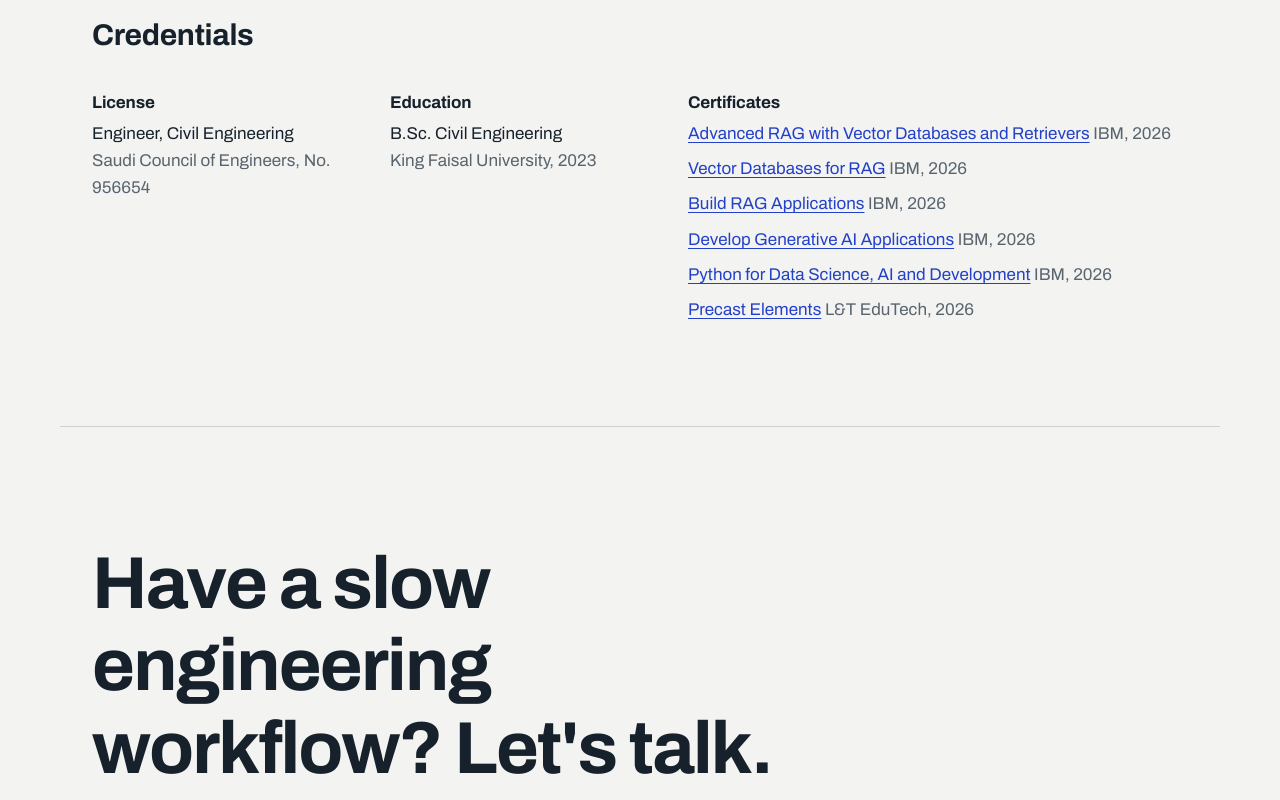
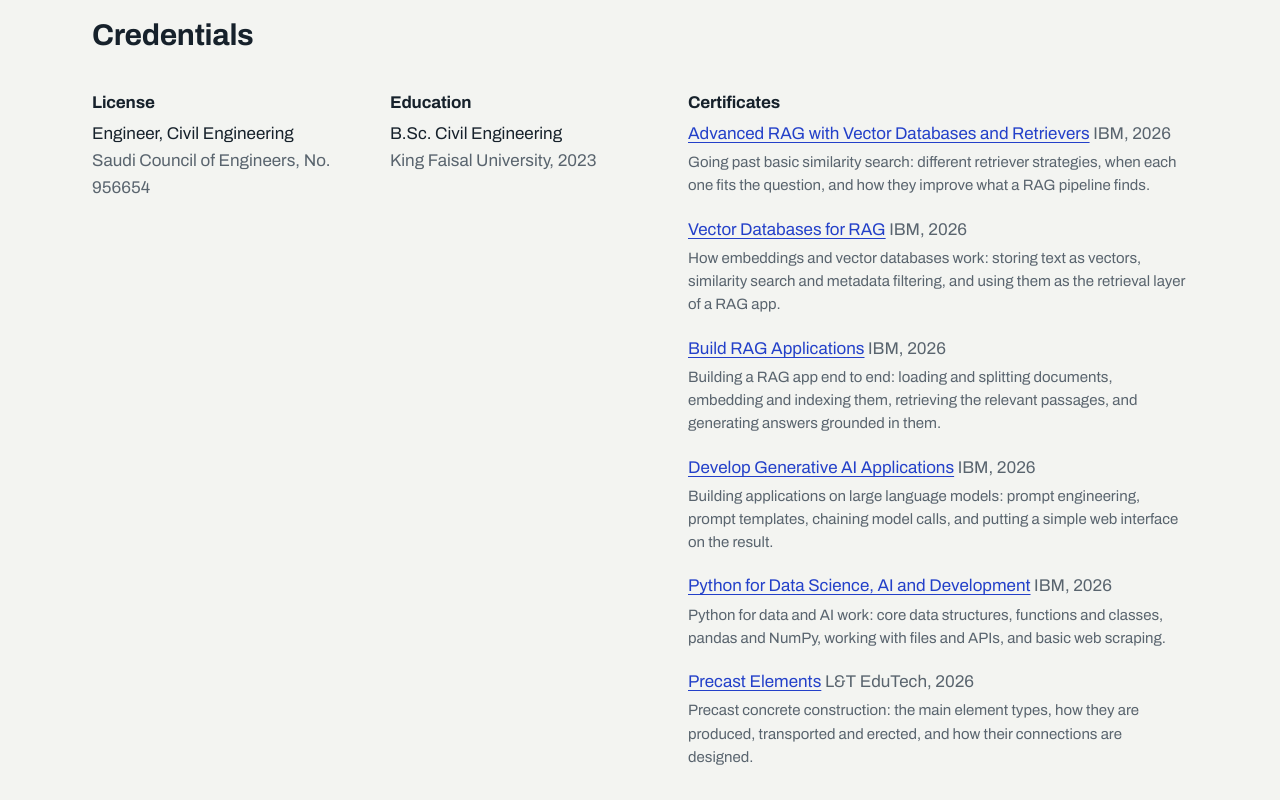
Before and after one commit to abdullahabuarab/abdullahabuarab.github.io, a plain HTML site: page index.html in a window 1280 px wide. Shown: the part 3540-4340 px from the top of the page. Drawn offline with Linux system fonts and the light colour scheme.

Commit message:
Add a short summary under each certificate
Co-Authored-By: Claude Opus 5.5 <noreply@anthropic.com>

```diff
--- a/index.html
+++ b/index.html
@@ -247,13 +247,19 @@
         </div>
         <div class="cred-certs">
           <h3>Certificates</h3>
-          <ul class="plain-list compact">
-            <li><a href="https://coursera.org/verify/QAR3RNM1AP9K">Advanced RAG with Vector Databases and Retrievers</a> <span class="muted">IBM, 2026</span></li>
-            <li><a href="https://coursera.org/verify/9DDQ3B8Y5C1X">Vector Databases for RAG</a> <span class="muted">IBM, 2026</span></li>
-            <li><a href="https://coursera.org/verify/ADY5SUT178OX">Build RAG Applications</a> <span class="muted">IBM, 2026</span></li>
-            <li><a href="https://coursera.org/verify/32GQRGJJHZ8H">Develop Generative AI Applications</a> <span class="muted">IBM, 2026</span></li>
-            <li><a href="https://coursera.org/verify/8EI45C0W559Q">Python for Data Science, AI and Development</a> <span class="muted">IBM, 2026</span></li>
-            <li><a href="https://coursera.org/verify/6ULA9B9XSX2Q">Precast Elements</a> <span class="muted">L&amp;T EduTech, 2026</span></li>
+          <ul class="plain-list cert-list">
+            <li><a href="https://coursera.org/verify/QAR3RNM1AP9K">Advanced RAG with Vector Databases and Retrievers</a> <span class="muted">IBM, 2026</span>
+              <p class="cert-summary">Going past basic similarity search: different retriever strategies, when each one fits the question, and how they improve what a RAG pipeline finds.</p></li>
+            <li><a href="https://coursera.org/verify/9DDQ3B8Y5C1X">Vector Databases for RAG</a> <span class="muted">IBM, 2026</span>
+              <p class="cert-summary">How embeddings and vector databases work: storing text as vectors, similarity search and metadata filtering, and using them as the retrieval layer of a RAG app.</p></li>
+            <li><a href="https://coursera.org/verify/ADY5SUT178OX">Build RAG Applications</a> <span class="muted">IBM, 2026</span>
+              <p class="cert-summary">Building a RAG app end to end: loading and splitting documents, embedding and indexing them, retrieving the relevant passages, and generating answers grounded in them.</p></li>
+            <li><a href="https://coursera.org/verify/32GQRGJJHZ8H">Develop Generative AI Applications</a> <span class="muted">IBM, 2026</span>
+              <p class="cert-summary">Building applications on large language models: prompt engineering, prompt templates, chaining model calls, and putting a simple web interface on the result.</p></li>
+            <li><a href="https://coursera.org/verify/8EI45C0W559Q">Python for Data Science, AI and Development</a> <span class="muted">IBM, 2026</span>
+              <p class="cert-summary">Python for data and AI work: core data structures, functions and classes, pandas and NumPy, working with files and APIs, and basic web scraping.</p></li>
+            <li><a href="https://coursera.org/verify/6ULA9B9XSX2Q">Precast Elements</a> <span class="muted">L&amp;T EduTech, 2026</span>
+              <p class="cert-summary">Precast concrete construction: the main element types, how they are produced, transported and erected, and how their connections are designed.</p></li>
           </ul>
         </div>
       </div>
--- a/styles.css
+++ b/styles.css
@@ -218,3 +218,7 @@ a:hover { text-decoration-thickness: 2px; }
   .site-header, .actions, .grid-plan { display: none; }
   body { background: #fff; }
 }
+
+/* Certificate summaries */
+.cert-list { gap: 18px; }
+.cert-summary { margin-top: 4px; font-size: var(--fs-sm); line-height: 1.55; color: var(--muted); max-width: 62ch; }
```
